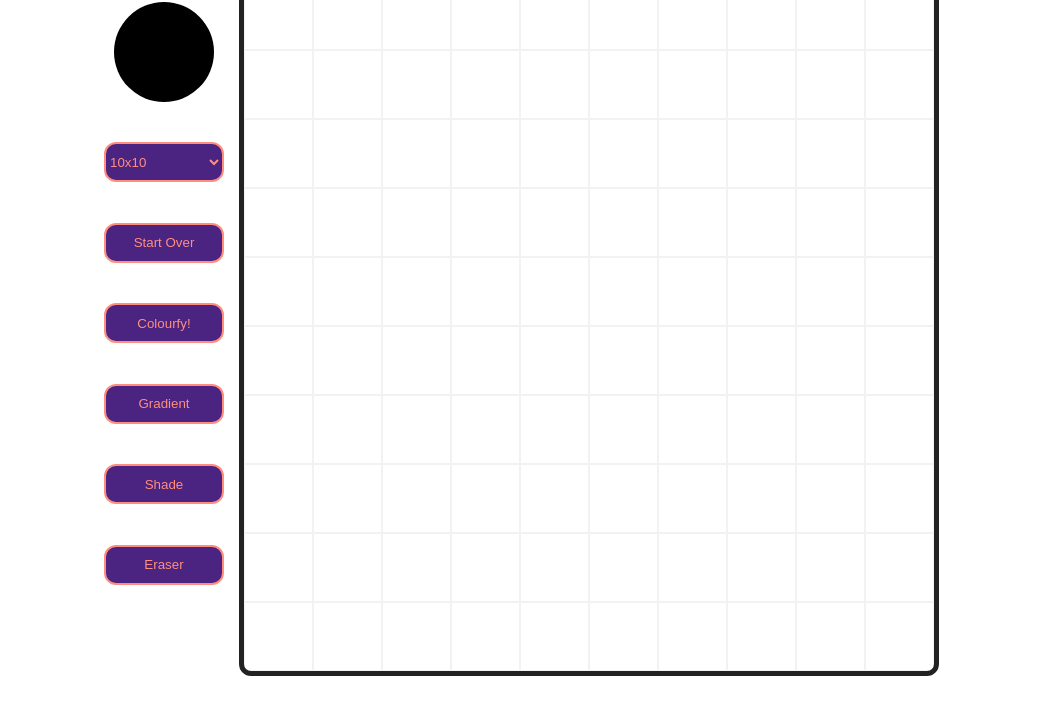
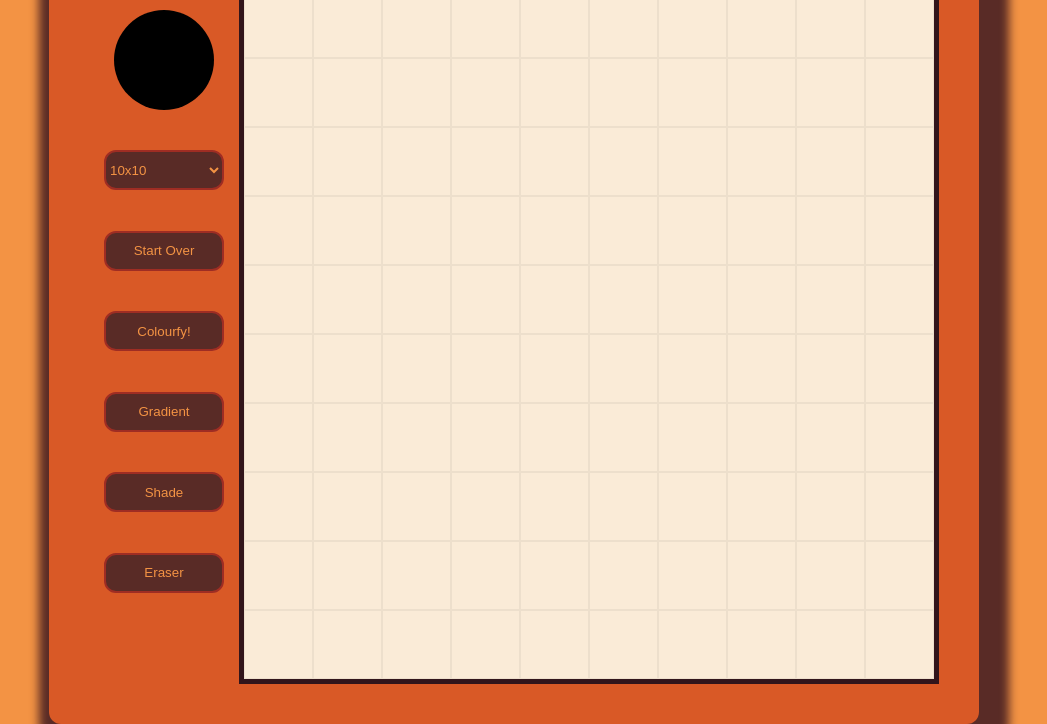
Before and after one commit to Vebriclya/etch-a-sketch, a plain HTML site: page index.html in a window 1280 px wide. Shown: the part 160-884 px from the top of the page, without its empty margins (126-1173 px from the left). Drawn offline with Linux system fonts and the light colour scheme.

Commit message:
Finished CSS styling

```diff
--- a/etchasketch.js
+++ b/etchasketch.js
@@ -133,7 +133,7 @@ function makeGrid(x) {
     for (let rows = 0; rows < x; rows++) {
       const box = document.createElement("div");
       box.classList.add("sketch-divs");
-      box.addEventListener("mouseover", changeMode); // this is your new bit
+      box.addEventListener("mouseover", changeMode);
       container.appendChild(box);
       box.style.zIndex = 0;
     }
@@ -230,7 +230,7 @@ function changeMode(e) {
     e.target.style.background = currentColour;
     console.log(e.target.style.background);
   } else if (currentMode === "eraser") {
-    currentColour = "rgba(0,0,0,0)";
+    currentColour = "#FAEBD7";
     e.target.style.background = currentColour;
   }
 }
--- a/styles.css
+++ b/styles.css
@@ -6,14 +6,21 @@
     box-sizing: border-box;
 }
 
+#container{
+ background: antiquewhite;
+}
+
 body{
     font-family: 'Roboto', 'sans-serif';
     margin: 2rem;
     display: flex;
     flex-direction: column;
-    padding: 0;
     justify-content: center;
     align-items:center;
+    margin: 0;
+    padding: 0;
+    background-color: #f39344;
+    color: #32151b;
 }
 
 #game-and-title{
@@ -30,19 +37,24 @@ body{
 #buttons-and-screen{
     display: flex;
     flex-direction: row;
+    background-color: #d95926;
+    border: 20px;
+    border-radius: 12px;
+    padding: 40px;
+    box-shadow: 10px 10px 10px 20px #592b26;
 }
 
 #container{
     display: grid;
     width: 700px;
     height: 700px;
-    border: 5px solid rgb(34, 34, 34);
-    border-radius: 12px;
+    border: 5px solid #32151b;
     z-index: 1;
 }
 
 .sketch-divs{
     border: 1px solid rgba(0, 0, 0, 0.050);
+    background-color: antiquewhite;
     box-sizing: border-box;
 }
 
@@ -76,15 +88,20 @@ input[type='color']::-webkit-color-swatch-wrapper {
     border-radius: 50px;
   }
 
+  input[type='color']:hover{
+    transform: scale(1.1);
+    filter: drop-shadow(0 0 10px #f39344);
+  }
+
 button{
     display: flex;
     box-sizing: border-box;
-    background-color: #4a2480;
-    color: #ff8e80;
+    background-color: #592b26;
+    color: #f39344;
     border-radius: 12px;
     width: 120px;
     height: 40px;
-    border: 2px solid #ff8e80;
+    border: 2px solid #9f2d23;
     padding: 2px 0px;
     display: flex;
     align-items: center;
@@ -93,20 +110,19 @@ button{
 
 button:hover{
     cursor: grab;
-    background-color: #ff8e80;
-    border: 2px solid #4a2480;
-    color: #4a2480;
+    transform: scale(1.1);
+    filter: drop-shadow(0 0 10px #f39344);
 }
 
 #sizeDropdown{
     display: flex;
     box-sizing: border-box;
-    background-color: #4a2480;
-    color: #ff8e80;
+    background-color: #592b26;
+    color: #f39344;
     border-radius: 12px;
     width: 120px;
     height: 40px;
-    border: 2px solid #ff8e80 !important;
+    border: 2px solid #9f2d23 !important;
     padding: 2px 0px;
     display: flex;
     align-items: center;
@@ -115,9 +131,11 @@ button:hover{
 
 #sizeDropdown:focus{
     outline: none;
-    border: 2px solid #ff8e80;
+    border: 2px solid #9f2d23;
 }
 
 #sizeDropdown:hover{
     cursor: grab;
+    transform: scale(1.1);
+    filter: drop-shadow(0 0 10px #f39344);
 }
```
